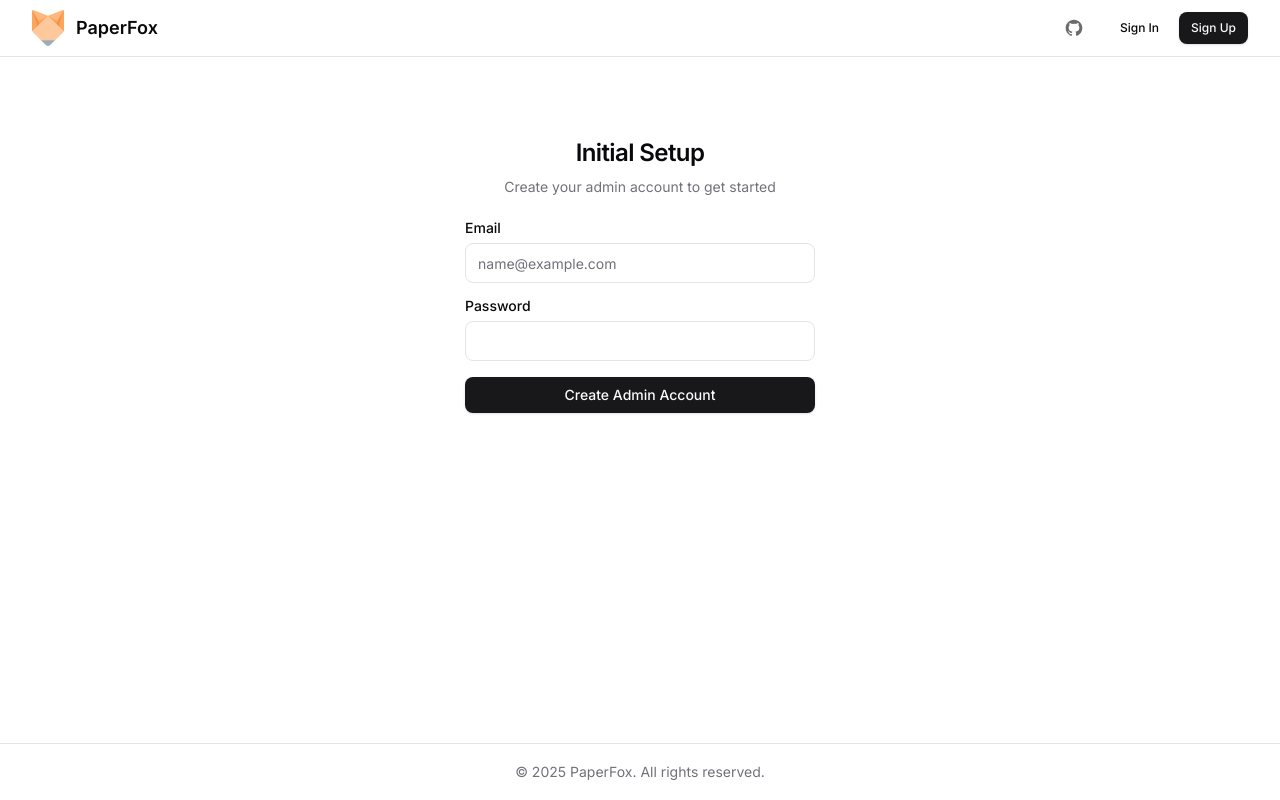
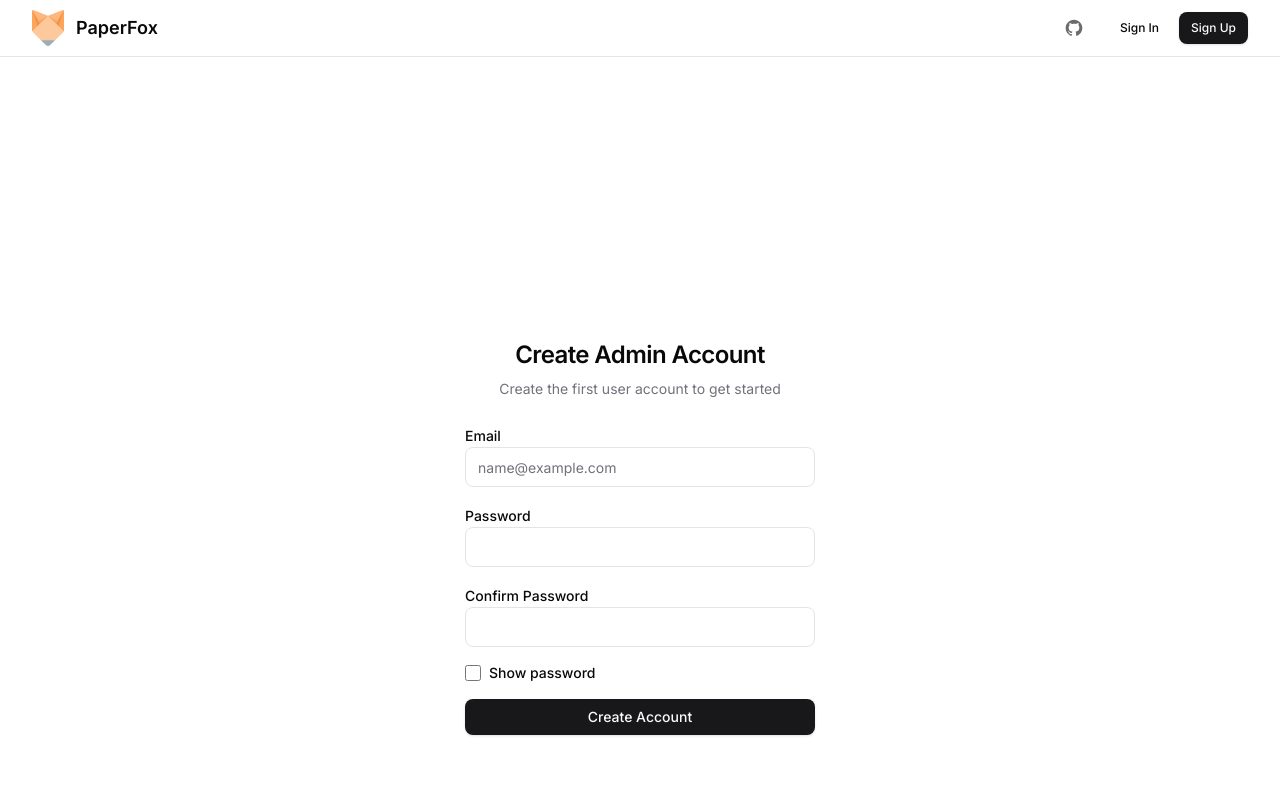
Before and after one commit to harrywang/paperfox, a Next.js app: page /setup in a window 1280 px wide. Shown: the top 800 px of the page. Built offline with nearby package versions, Linux system fonts and the light colour scheme; no server answers.

Commit message:
fix setup page

```diff
--- /dev/null
+++ b/app/(auth)/setup/page.tsx
@@ -0,0 +1,142 @@
+"use client";
+
+import { useState } from "react";
+import { useRouter } from "next/navigation";
+import { Button } from "@/components/ui/button";
+import { Input } from "@/components/ui/input";
+import { Label } from "@/components/ui/label";
+import { Icons } from "@/components/icons";
+import { PasswordRequirements } from "@/components/password-requirements";
+
+export default function SetupPage() {
+  const router = useRouter();
+  const [isLoading, setIsLoading] = useState(false);
+  const [error, setError] = useState<string | null>(null);
+  const [showPassword, setShowPassword] = useState(false);
+  const [formData, setFormData] = useState({
+    email: "",
+    password: "",
+    confirmPassword: "",
+  });
+
+  const handleSubmit = async (e: React.FormEvent) => {
+    e.preventDefault();
+    setIsLoading(true);
+    setError(null);
+
+    if (formData.password !== formData.confirmPassword) {
+      setError("Passwords do not match");
+      setIsLoading(false);
+      return;
+    }
+
+    try {
+      const response = await fetch("/api/auth/setup", {
+        method: "POST",
+        headers: { "Content-Type": "application/json" },
+        body: JSON.stringify({
+          email: formData.email,
+          password: formData.password,
+        }),
+      });
+
+      if (!response.ok) {
+        const data = await response.json();
+        throw new Error(data.error || "Failed to create admin user");
+      }
+
+      router.push("/signin");
+    } catch (error) {
+      setError(error instanceof Error ? error.message : "An error occurred");
+    } finally {
+      setIsLoading(false);
+    }
+  };
+
+  return (
+    <div className="container relative h-screen flex-col items-center justify-center grid lg:max-w-none lg:grid-cols-1 lg:px-0">
+      <div className="mx-auto flex w-full flex-col justify-center space-y-6 sm:w-[350px]">
+        <div className="flex flex-col space-y-2 text-center">
+          <h1 className="text-2xl font-semibold tracking-tight">
+            Create Admin Account
+          </h1>
+          <p className="text-sm text-muted-foreground">
+            Create the first user account to get started
+          </p>
+        </div>
+
+        <form onSubmit={handleSubmit} className="space-y-4">
+          <div className="space-y-2">
+            <Label htmlFor="email">Email</Label>
+            <Input
+              id="email"
+              type="email"
+              placeholder="name@example.com"
+              value={formData.email}
+              onChange={(e) =>
+                setFormData({ ...formData, email: e.target.value })
+              }
+              required
+            />
+          </div>
+
+          <div className="space-y-2">
+            <Label htmlFor="password">Password</Label>
+            <Input
+              id="password"
+              type={showPassword ? "text" : "password"}
+              value={formData.password}
+              onChange={(e) =>
+                setFormData({ ...formData, password: e.target.value })
+              }
+              required
+            />
+            <PasswordRequirements
+              password={formData.password}
+              visible={formData.password.length > 0}
+            />
+          </div>
+
+          <div className="space-y-2">
+            <Label htmlFor="confirmPassword">Confirm Password</Label>
+            <Input
+              id="confirmPassword"
+              type={showPassword ? "text" : "password"}
+              value={formData.confirmPassword}
+              onChange={(e) =>
+                setFormData({ ...formData, confirmPassword: e.target.value })
+              }
+              required
+            />
+          </div>
+
+          <div className="flex items-center space-x-2">
+            <input
+              type="checkbox"
+              id="showPassword"
+              checked={showPassword}
+              onChange={(e) => setShowPassword(e.target.checked)}
+              className="h-4 w-4 rounded border-gray-300"
+            />
+            <Label htmlFor="showPassword" className="text-sm">
+              Show password
+            </Label>
+          </div>
+
+          {error && (
+            <div className="text-sm message-error">
+              {error}
+            </div>
+          )}
+
+          <Button className="w-full" type="submit" disabled={isLoading}>
+            {isLoading && (
+              <Icons.spinner className="mr-2 h-4 w-4 animate-spin" />
+            )}
+            Create Account
+          </Button>
+        </form>
+      </div>
+    </div>
+  );
+}
```
